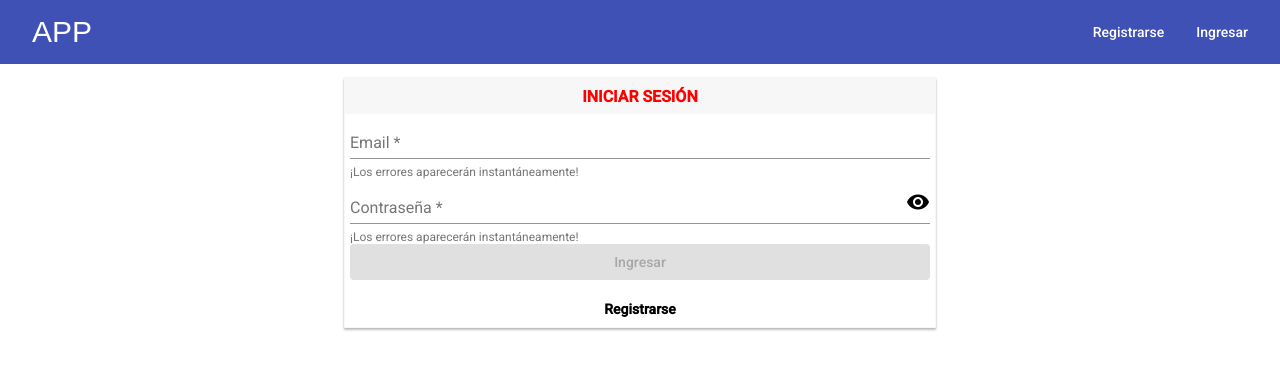
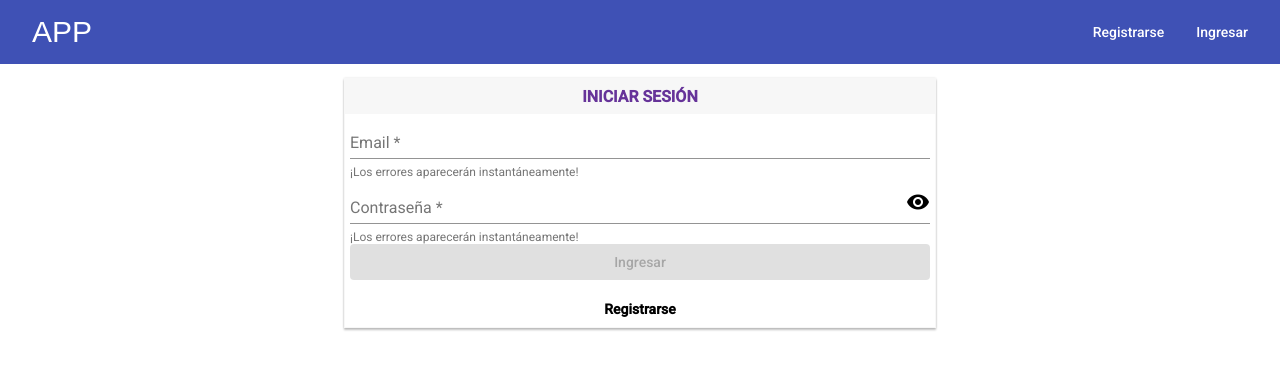
Before and after one commit to meljuc9/First-proyect, an Angular app: page /login in a window 1280 px wide. Shown: the top 370 px of the page. Built offline with nearby package versions, Linux system fonts and the light colour scheme.

Commit message:
:construction:Add a style

```diff
--- a/src/styles.css
+++ b/src/styles.css
@@ -23,7 +23,7 @@ body {
   }
 
   .list-header-title {
-    color:red;
+    color:rebeccapurple;
     text-align: center;
     background: rgba(0, 0, 0, .03);
     padding: 8px 20px;
```
